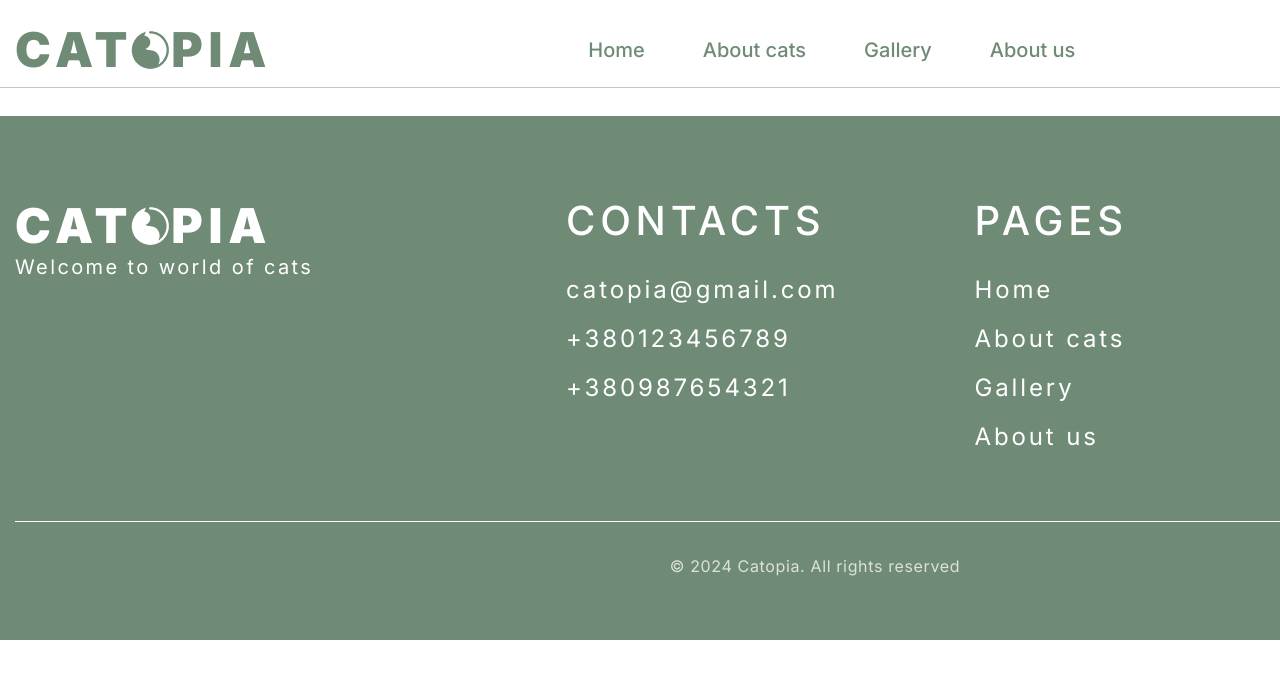
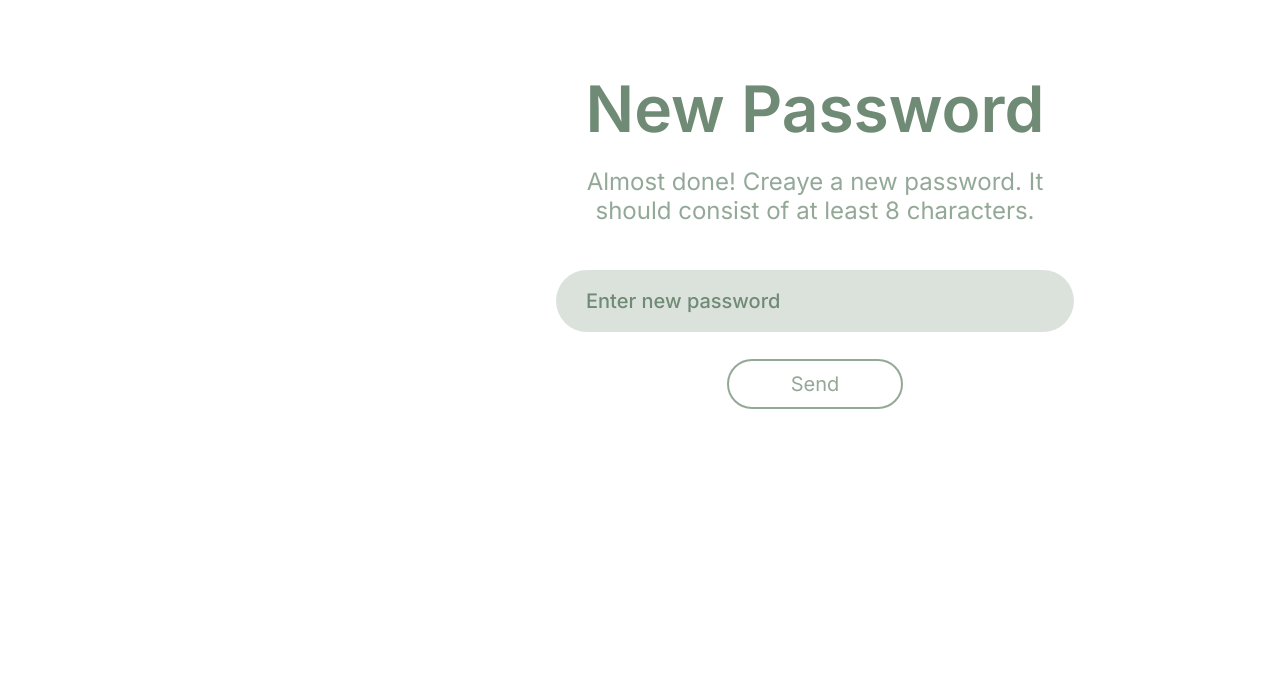
Before and after one commit to antskat/catopia, a React (Create React App) app: page /change-password in a window 1280 px wide. Shown: the top 678 px of the page. Built offline with nearby package versions, Linux system fonts and the light colour scheme.

Commit message:
add something

```diff
--- a/src/App.js
+++ b/src/App.js
@@ -10,6 +10,7 @@ import ScrollToTop from "./utils/scrollToTop";
 import AboutCats from "./pages/AboutCats";
 import ForgotPass from "./pages/ForgotPass";
 import ConfirmPass from "./pages/ConfirmPass";
+import ChangePass from "./pages/ChangePass";
 
 function App() {
   const location = useLocation();
@@ -18,7 +19,8 @@ function App() {
     location.pathname === "/register" ||
     location.pathname === "/login" ||
     location.pathname === "/forgot-password" ||
-    location.pathname === "/confirm";
+    location.pathname === "/confirm" ||
+    location.pathname === "/change-password";
 
   return (
     <div className="App">
@@ -33,6 +35,7 @@ function App() {
         <Route path="/login" element={<Login />} />
         <Route path="/forgot-password" element={<ForgotPass />} />
         <Route path="/confirm" element={<ConfirmPass />} />
+        <Route path="/change-password" element={<ChangePass />} />
       </Routes>
 
       {!hide && <Footer />}
--- /dev/null
+++ b/src/pages/ChangePass.js
@@ -0,0 +1,87 @@
+import React, { useState, useEffect } from "react";
+import "./styles/forgotPass.css";
+import "../styles/main.css";
+import { NavLink, useNavigate } from "react-router-dom";
+import axios from "axios";
+
+const ChangePass = () => {
+  const [formErrors, setFormErrors] = useState({});
+  const [isSubmitting, setIsSubmitting] = useState(false);
+  const navigate = useNavigate();
+
+  useEffect(() => {
+    const form = document.querySelector(".forgot-form");
+
+    const handleSubmit = async (e) => {
+      e.preventDefault();
+
+      if (isSubmitting) {
+        return;
+      }
+
+      setIsSubmitting(true);
+      const password = e.target.password.value;
+
+      if (password.length < 8 || password.length > 15) {
+        setFormErrors((prevErrors) => ({
+          ...prevErrors,
+          password: "Пароль должен содержать от 8 до 15 символов",
+        }));
+        setIsSubmitting(false);
+        return;
+      }
+
+      try {
+        const response = await axios.patch(
+          "https://catopia-backendd.onrender.com/change-password",
+          { password },
+          {
+            headers: {
+              "Content-Type": "application/json",
+            },
+          }
+        );
+
+        console.log(response.data);
+
+        navigate("/login");
+      }
+      catch (err) {
+        console.log(err);
+      } finally {
+        setIsSubmitting(false);
+      }
+    };
+
+    form.addEventListener("submit", handleSubmit);
+    return () => form.removeEventListener("submit", handleSubmit);
+  }, [isSubmitting, navigate]);
+  return (
+    <section className="forgot-section">
+      <div className="container">
+        <h2 className="forgot-title">New Password</h2>
+        <p className="forgot-text">
+          Almost done! Creaye a new password. It <br />
+          should consist of at least 8 characters.
+        </p>
+        <form className="forgot-form">
+          <input
+            name="password"
+            type="password"
+            placeholder="Enter new password"
+            className="forgot-input"
+          />
+          <button
+            style={{ marginTop: "27px" }}
+            type="submit"
+            className="forgot-btn"
+          >
+            Send
+          </button>
+        </form>
+      </div>
+    </section>
+  );
+};
+
+export default ChangePass;
--- a/src/pages/ConfirmPass.js
+++ b/src/pages/ConfirmPass.js
@@ -71,7 +71,7 @@ const ConfirmPass = () => {
       );
 
       console.log(response.data);
-      navigate("/login");
+      navigate("/change-password");
     } catch (error) {
       console.error(error);
     }
```
